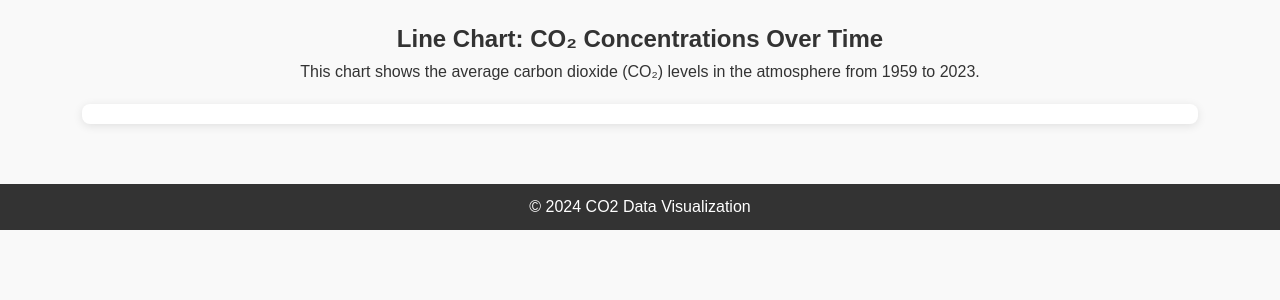
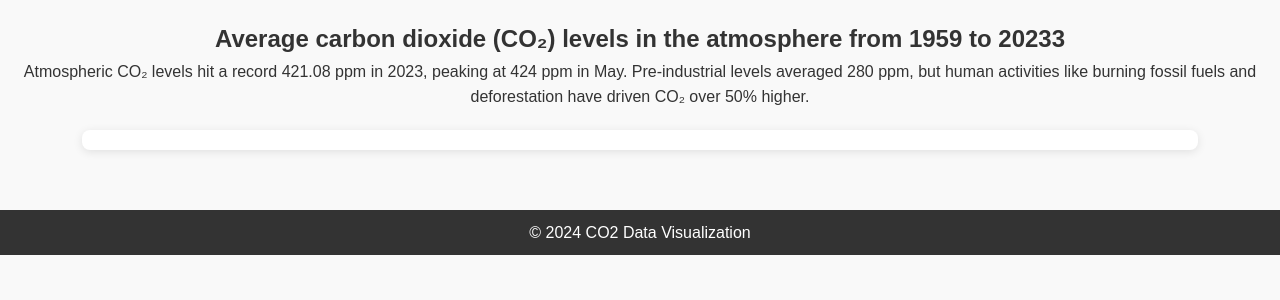
Before and after one commit to ferialdoelezi10/data, a Flask app: template templates/index.html in a window 1280 px wide. Shown: the part 71-371 px from the top of the page. Run offline with Flask 3, Linux system fonts and the light colour scheme; the template is opened without the code that fills it, so the values that code supplies are empty.

Commit message:
Update index.html

```diff
--- a/templates/index.html
+++ b/templates/index.html
@@ -3,7 +3,7 @@
 <head>
     <meta charset="UTF-8">
     <meta name="viewport" content="width=device-width, initial-scale=1.0">
-    <title>CO2 Data Visualization</title>
+    <title>Data visualization Elezi Ferialdo</title>
     <link rel="stylesheet" href="{{ url_for('static', filename='style.css') }}">
 </head>
 <body>
@@ -15,8 +15,8 @@
 
         <!-- Section for the Line Chart -->
         <section>
-            <h2>Line Chart: CO₂ Concentrations Over Time</h2>
-            <p>This chart shows the average carbon dioxide (CO₂) levels in the atmosphere from 1959 to 2023.</p>
+            <h2>Average carbon dioxide (CO₂) levels in the atmosphere from 1959 to 20233</h2>
+            <p>Atmospheric CO₂ levels hit a record 421.08 ppm in 2023, peaking at 424 ppm in May. Pre-industrial levels averaged 280 ppm, but human activities like burning fossil fuels and deforestation have driven CO₂ over 50% higher. </p>
             <div id="line-chart">
                 {{ line_graph_html|safe }}
             </div>
```
